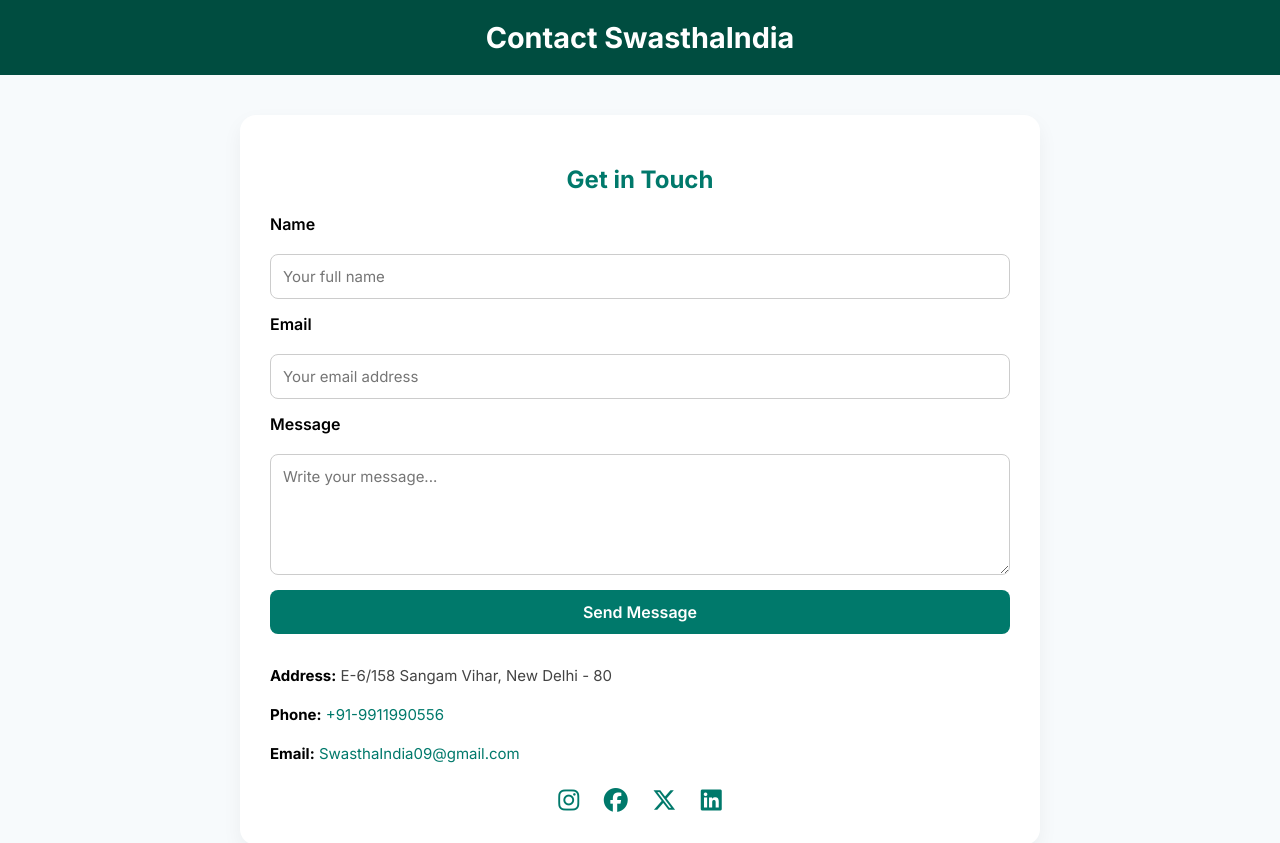
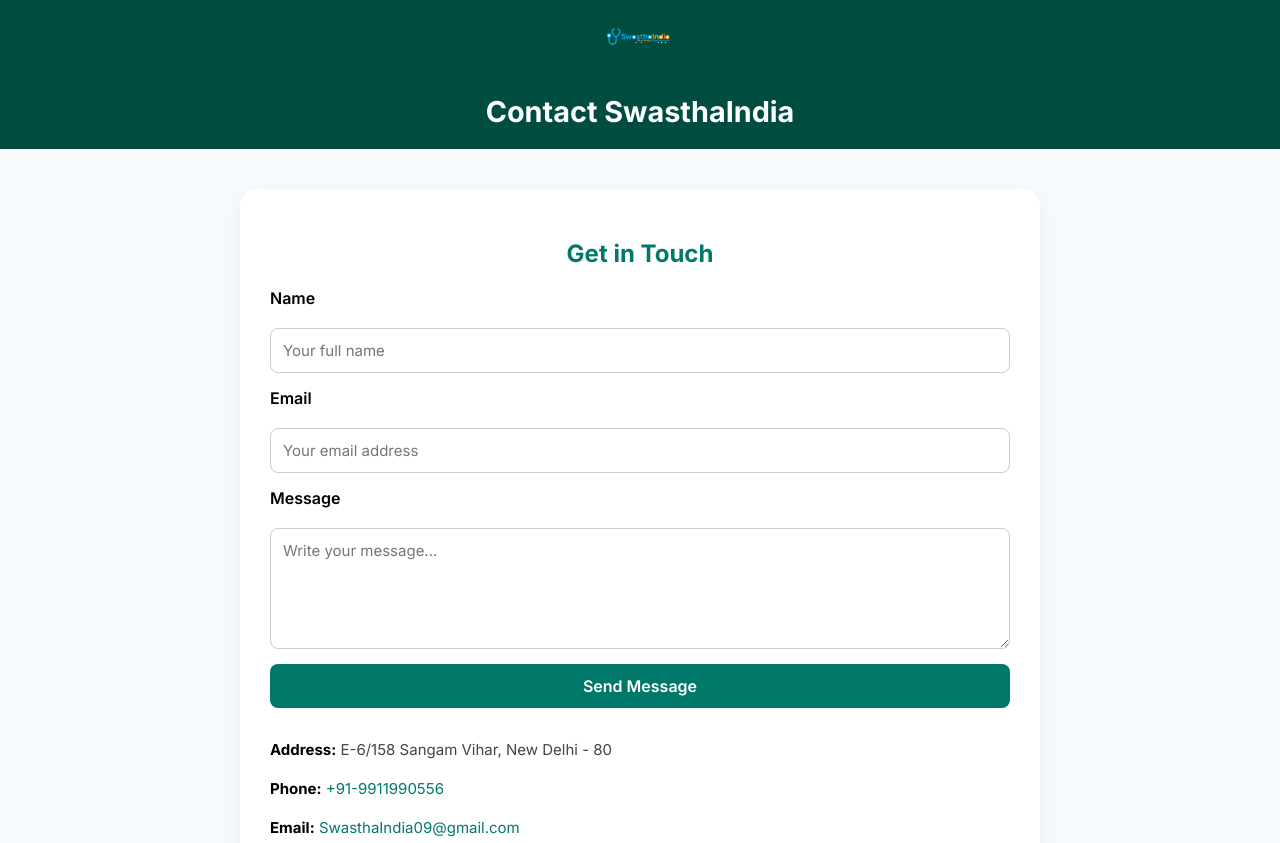
Before and after one commit to jayadav09/swasthaindia, a plain HTML site: page contact.html in a window 1280 px wide. Shown: the top 843 px of the page. Drawn offline with Linux system fonts and the light colour scheme.

Commit message:
Update contact.html

```diff
--- a/contact.html
+++ b/contact.html
@@ -1,5 +1,12 @@
 <!DOCTYPE html>
 <html lang="en">
+  <!-- HEADER -->
+<header style="padding: 10px 20px;">
+  <a href="index.html">
+    <img src="logo.png" alt="SwasthaIndia Logo" height="50" />
+  </a>
+</header>
+
 <head>
   <meta charset="UTF-8" />
   <meta name="viewport" content="width=device-width, initial-scale=1.0" />
```
